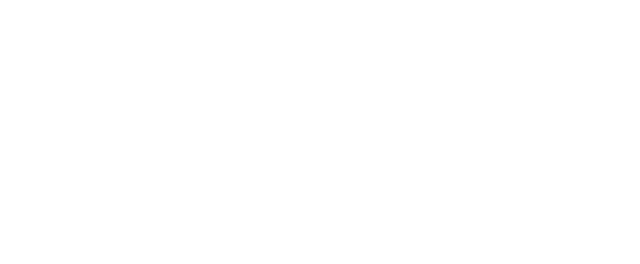
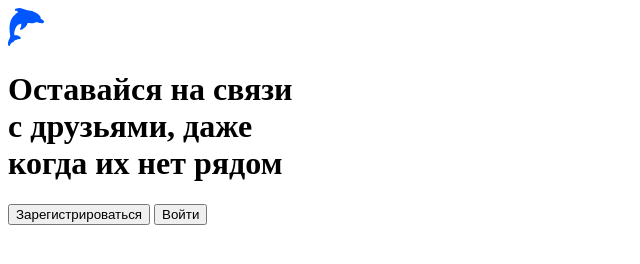
Before and after one commit to DOCtorascz/MyFirstReposit-vers2-, a plain HTML site: page index.html in a window 1280 px wide. Shown: the whole page, without its empty margins (0-640 px from the left). Drawn offline with Linux system fonts and the light colour scheme.

Commit message:
готовый header

```diff
--- a/index.html
+++ b/index.html
@@ -10,7 +10,20 @@
 </head>
 
 <body>
-
+	<header class="header">
+		<div class="header__images">
+			<img src="img/Vector.svg" alt="logo">
+		</div>
+		<h1 class="header__name">
+			Оставайся на связи <br />
+			с друзьями, даже <br />
+			когда их нет рядом
+		</h1>
+		<form class="header__form" action="#">
+			<button class="header__form-autoriz">Зарегистрироваться</button>
+			<button class="header__form-open">Войти</button>
+		</form>
+	</header>
 </body>
 
 </html>
```
